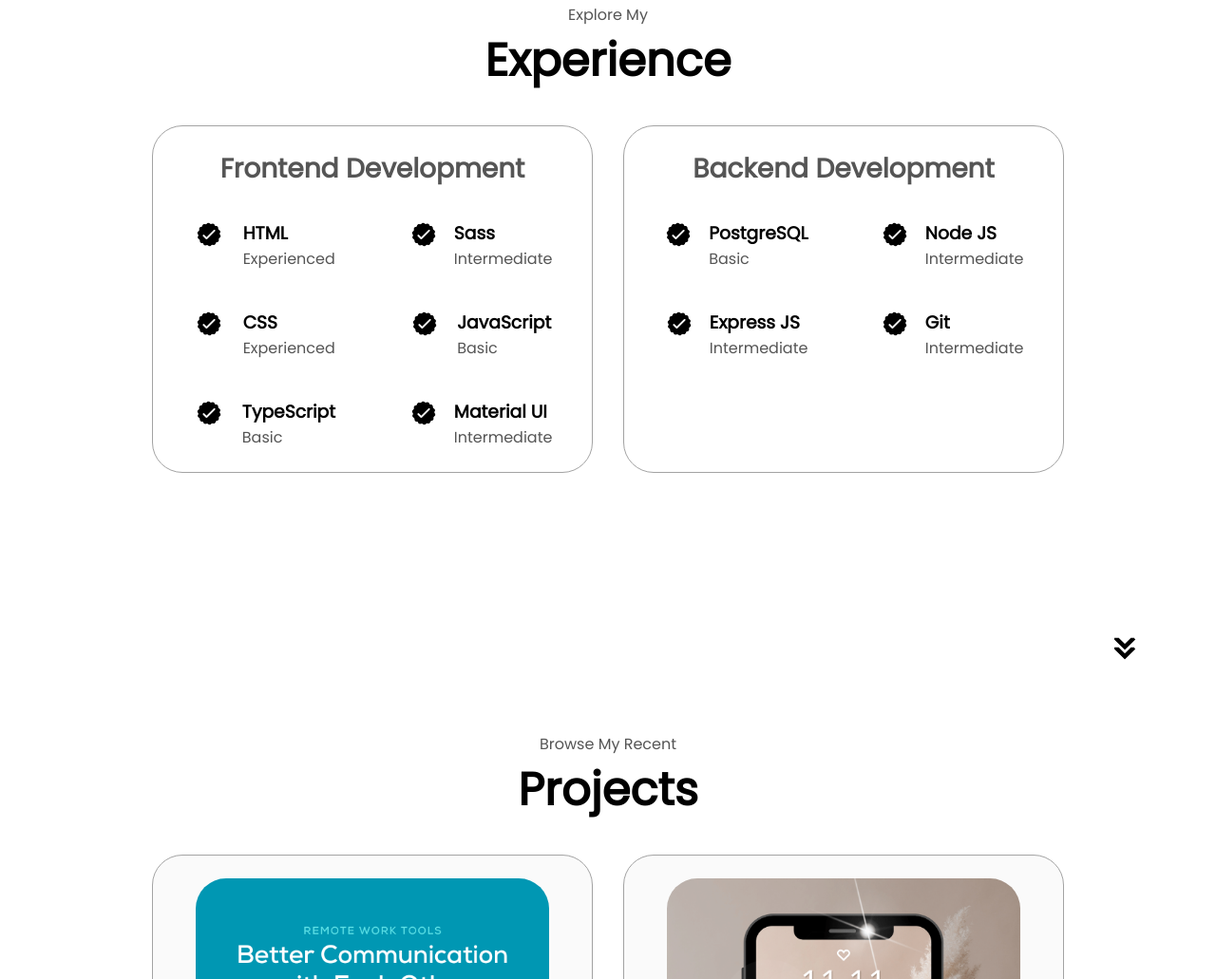
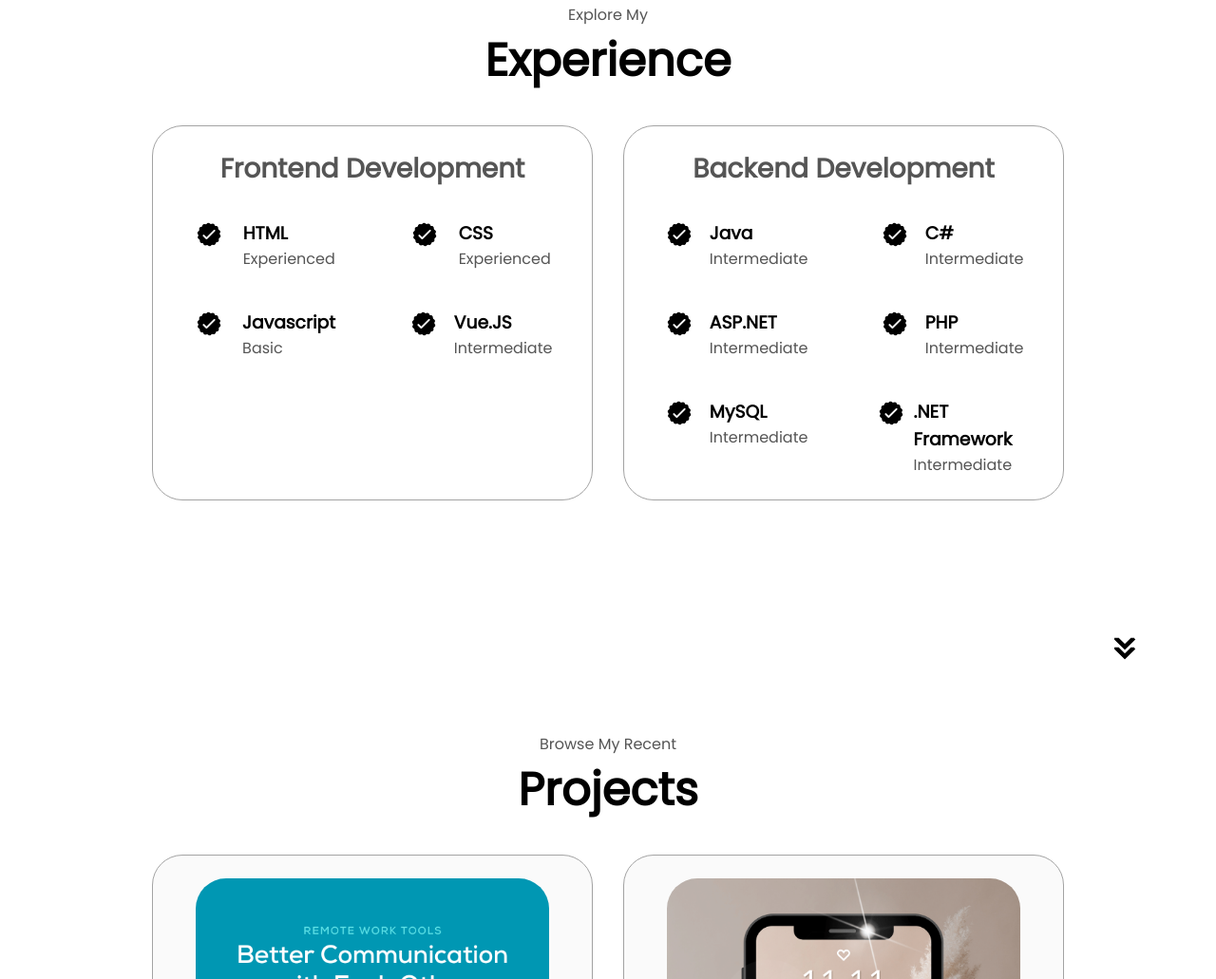
Before and after one commit to pashaher/html-css-js-portfolio, a plain HTML site: page index.html in a window 1280 px wide. Shown: the part 1693-2724 px from the top of the page at 95% size. Drawn offline with Linux system fonts and the light colour scheme.

Commit message:
Updated index
Experience

```diff
--- a/index.html
+++ b/index.html
@@ -132,15 +132,6 @@
                             alt="experience icon"
                             class="icon">
                             <div>
-                                <h3>Sass</h3>
-                                <p>Intermediate</p>
-                            </div>
-                        </article>
-                        <article>
-                            <img src="./assets/checkmark.png"
-                            alt="experience icon"
-                            class="icon">
-                            <div>
                                 <h3>CSS</h3>
                                 <p>Experienced</p>
                             </div>
@@ -150,7 +141,7 @@
                             alt="experience icon"
                             class="icon">
                             <div>
-                                <h3>JavaScript</h3>
+                                <h3>Javascript</h3>
                                 <p>Basic</p>
                             </div>
                         </article>
@@ -159,16 +150,7 @@
                             alt="experience icon"
                             class="icon">
                             <div>
-                                <h3>TypeScript</h3>
-                                <p>Basic</p>
-                            </div>
-                        </article>
-                        <article>
-                            <img src="./assets/checkmark.png"
-                            alt="experience icon"
-                            class="icon">
-                            <div>
-                                <h3>Material UI</h3>
+                                <h3>Vue.JS</h3>
                                 <p>Intermediate</p>
                             </div>
                         </article>
@@ -182,16 +164,7 @@
                             alt="experience icon"
                             class="icon">
                             <div>
-                                <h3>PostgreSQL</h3>
-                                <p>Basic</p>
-                            </div>
-                        </article>
-                        <article>
-                            <img src="./assets/checkmark.png"
-                            alt="experience icon"
-                            class="icon">
-                            <div>
-                                <h3>Node JS</h3>
+                                <h3>Java</h3>
                                 <p>Intermediate</p>
                             </div>
                         </article>
@@ -200,7 +173,7 @@
                             alt="experience icon"
                             class="icon">
                             <div>
-                                <h3>Express JS</h3>
+                                <h3>C#</h3>
                                 <p>Intermediate</p>
                             </div>
                         </article>
@@ -209,7 +182,34 @@
                             alt="experience icon"
                             class="icon">
                             <div>
-                                <h3>Git</h3>
+                                <h3>ASP.NET</h3>
+                                <p>Intermediate</p>
+                            </div>
+                        </article>
+                        <article>
+                            <img src="./assets/checkmark.png"
+                            alt="experience icon"
+                            class="icon">
+                            <div>
+                                <h3>PHP</h3>
+                                <p>Intermediate</p>
+                            </div>
+                        </article>
+                        <article>
+                            <img src="./assets/checkmark.png"
+                            alt="experience icon"
+                            class="icon">
+                            <div>
+                                <h3>MySQL</h3>
+                                <p>Intermediate</p>
+                            </div>
+                        </article>
+                        <article>
+                            <img src="./assets/checkmark.png"
+                            alt="experience icon"
+                            class="icon">
+                            <div>
+                                <h3>.NET Framework</h3>
                                 <p>Intermediate</p>
                             </div>
                         </article>
```
